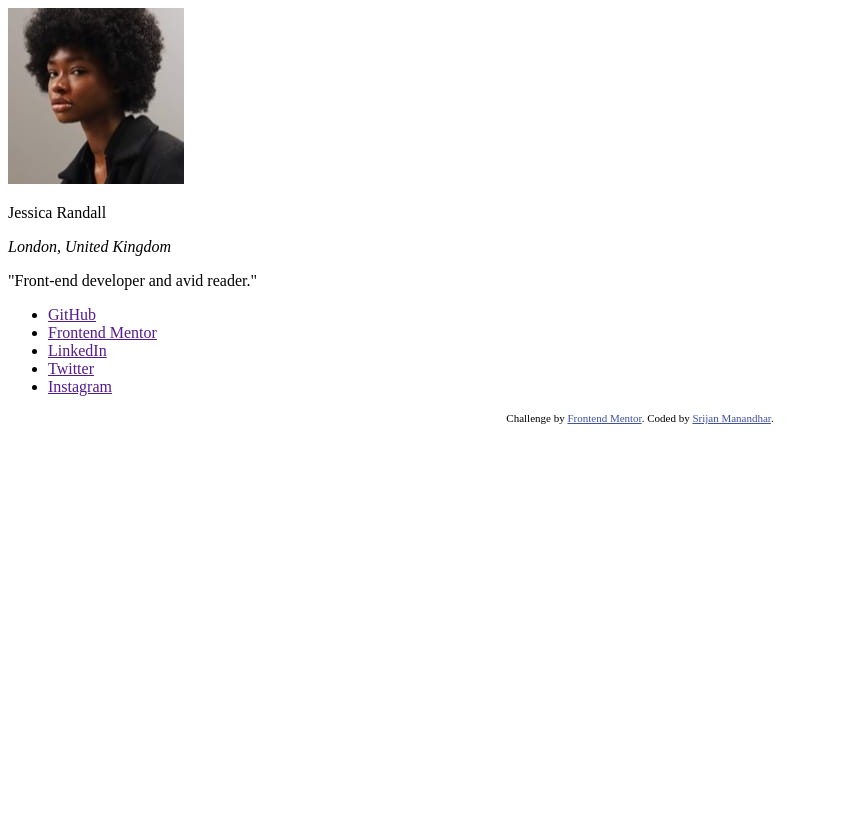
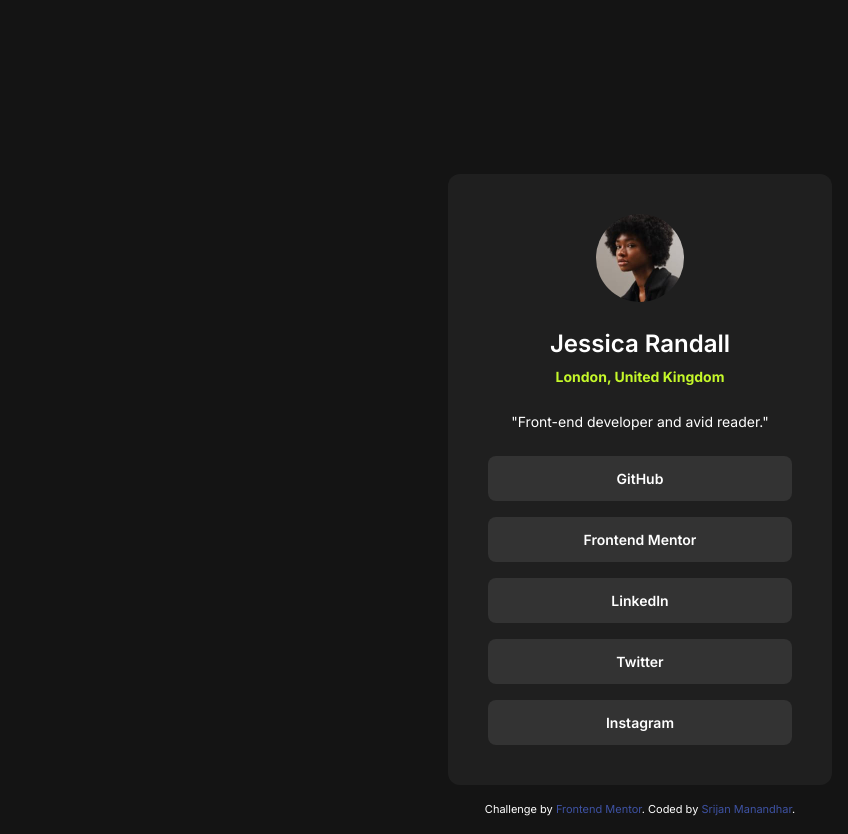
Before and after one commit to srijanss/social-links-profile, a website: page index.html in a window 1280 px wide. Shown: the whole page, without its empty margins (0-848 px from the left). Before the commit the page ends 800 px from the top, so only its background shows below. Drawn offline with Linux system fonts and the light colour scheme.

Commit message:
Add styles.css and update index.html

```diff
--- a/index.html
+++ b/index.html
@@ -14,16 +14,7 @@
 
     <title>Frontend Mentor | Social links profile</title>
 
-    <!-- Feel free to remove these styles or customise in your own stylesheet 👍 -->
-    <style>
-      .attribution {
-        font-size: 11px;
-        text-align: center;
-      }
-      .attribution a {
-        color: hsl(228, 45%, 44%);
-      }
-    </style>
+    <link rel="stylesheet" href="./styles.css" />
   </head>
   <body>
     <main>
@@ -32,25 +23,29 @@
           src="./assets/images/avatar-jessica.jpeg"
           alt="Avatar of Jessica Randall"
           class="card__profile-pic"
+          width="88"
+          height="88"
         />
-        <p class="card__name">Jessica Randall</p>
-        <address class="card__location">London, United Kingdom</address>
+        <section class="card__info">
+          <h1 class="card__name">Jessica Randall</h1>
+          <address class="card__location">London, United Kingdom</address>
+        </section>
         <p class="card__bio">"Front-end developer and avid reader."</p>
         <ul class="card__links">
           <li>
-            <a href="" target="_blank">GitHub</a>
+            <a href="#">GitHub</a>
           </li>
           <li>
-            <a href="" target="_blank">Frontend Mentor</a>
+            <a href="#">Frontend Mentor</a>
           </li>
           <li>
-            <a href="" target="_blank">LinkedIn</a>
+            <a href="#">LinkedIn</a>
           </li>
           <li>
-            <a href="" target="_blank">Twitter</a>
+            <a href="#">Twitter</a>
           </li>
           <li>
-            <a href="" target="_blank">Instagram</a>
+            <a href="#">Instagram</a>
           </li>
         </ul>
       </article>
--- /dev/null
+++ b/styles.css
@@ -0,0 +1,132 @@
+@import url("https://fonts.googleapis.com/css2?family=Inter:wght@400;600;700&display=swap");
+
+:root {
+  --primary-color: hsl(75, 94%, 57%);
+  --white: hsl(0, 0%, 100%);
+  --button-color: hsl(0, 0%, 20%);
+  --card-color: hsl(0, 0%, 12%);
+  --background-color: hsl(0, 0%, 8%);
+  --off-black: hsl(0, 0%, 8%);
+  /* --primary-color: #ff6700;
+  --white: hsl(0, 0%, 100%);
+  --button-color: #3a6ea5;
+  --card-color: #004e98;
+  --background-color: #ebebeb;
+  --off-black: hsl(0, 0%, 8%); */
+  --font-weight-regular: 400;
+  --font-weight-semi-bold: 600;
+  --font-weight-bold: 700;
+  --card-width-mobile: 327px;
+  --card-height-mobile: 579px;
+  --card-width: 384px;
+  --card-height: 611px;
+  --card-link-height: 45px;
+}
+
+*,
+*:before,
+*:after {
+  box-sizing: border-box;
+  margin: 0;
+  padding: 0;
+}
+
+body {
+  font-family: "Inter", sans-serif;
+  font-size: 14px;
+  line-height: 1.5;
+  color: var(--white);
+  background-color: var(--background-color);
+  padding-top: 116px;
+}
+
+img {
+  max-width: 100%;
+}
+a {
+  text-decoration: none;
+  color: inherit;
+}
+ul {
+  list-style-type: none;
+}
+
+.card {
+  width: var(--card-width-mobile);
+  height: var(--card-height-mobile);
+  margin: 0 auto;
+  background-color: var(--card-color);
+  border-radius: 12px;
+  display: flex;
+  flex-direction: column;
+  align-items: center;
+  gap: 24px;
+  padding: 24px;
+}
+.card__profile-pic {
+  width: 88px;
+  height: 88px;
+  border-radius: 50%;
+}
+.card__info {
+  display: flex;
+  flex-direction: column;
+  gap: 4px;
+}
+.card__name {
+  font-size: 24px;
+  font-weight: var(--font-weight-semi-bold);
+  text-align: center;
+}
+.card__location {
+  font-weight: var(--font-weight-bold);
+  color: var(--primary-color);
+  text-align: center;
+  font-style: normal;
+}
+.card__bio {
+  text-align: center;
+}
+.card__links {
+  width: 100%;
+  display: flex;
+  flex-direction: column;
+  gap: 16px;
+}
+.card__links a {
+  width: 100%;
+  height: var(--card-link-height);
+  display: flex;
+  justify-content: center;
+  align-items: center;
+  border-radius: 8px;
+  font-weight: var(--font-weight-semi-bold);
+  background-color: var(--button-color);
+  color: var(--white);
+  text-align: center;
+}
+.card__links a:hover,
+.card__links a:focus {
+  background-color: var(--primary-color);
+  color: var(--off-black);
+}
+
+@media (min-width: 376px) {
+  body {
+    padding-top: 174px;
+  }
+  .card {
+    width: var(--card-width);
+    height: var(--card-height);
+    padding: 40px;
+  }
+}
+
+.attribution {
+  font-size: 11px;
+  text-align: center;
+  padding: 1rem 0;
+}
+.attribution a {
+  color: hsl(228, 45%, 44%);
+}
```
